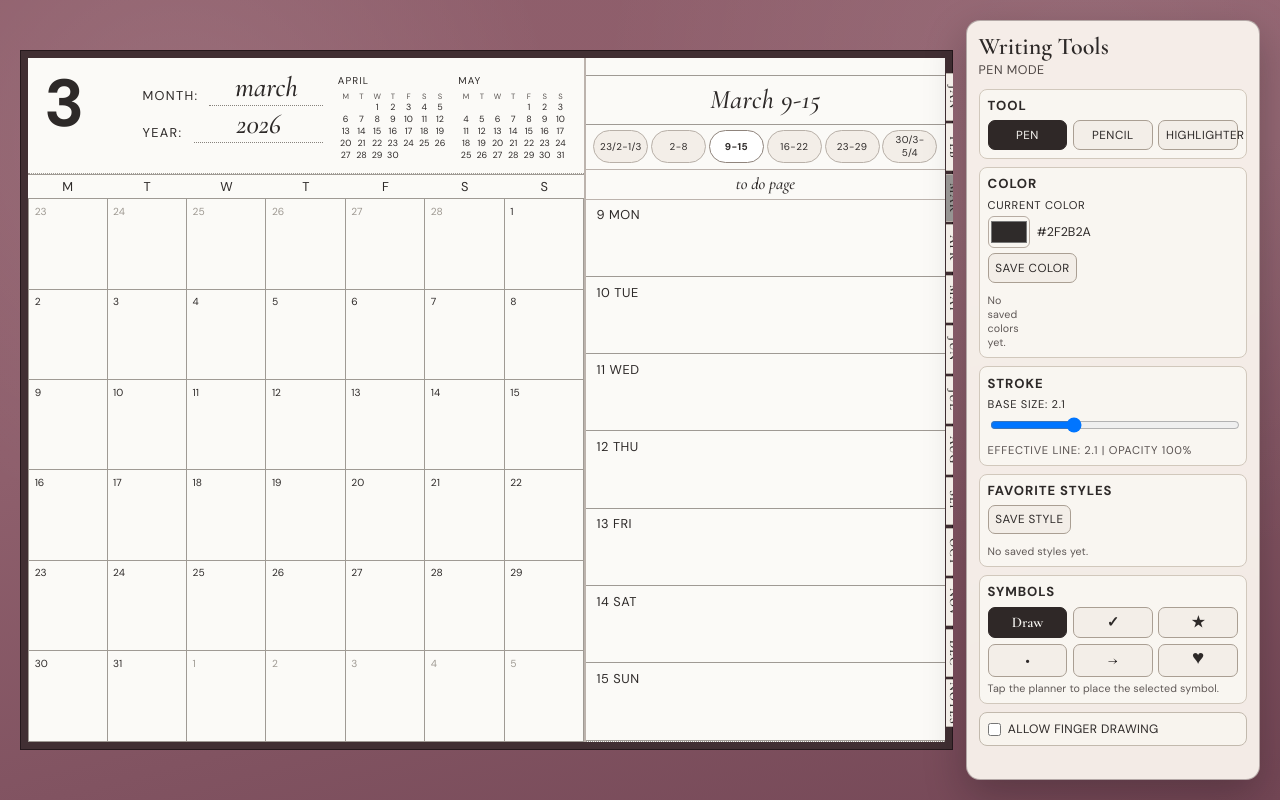
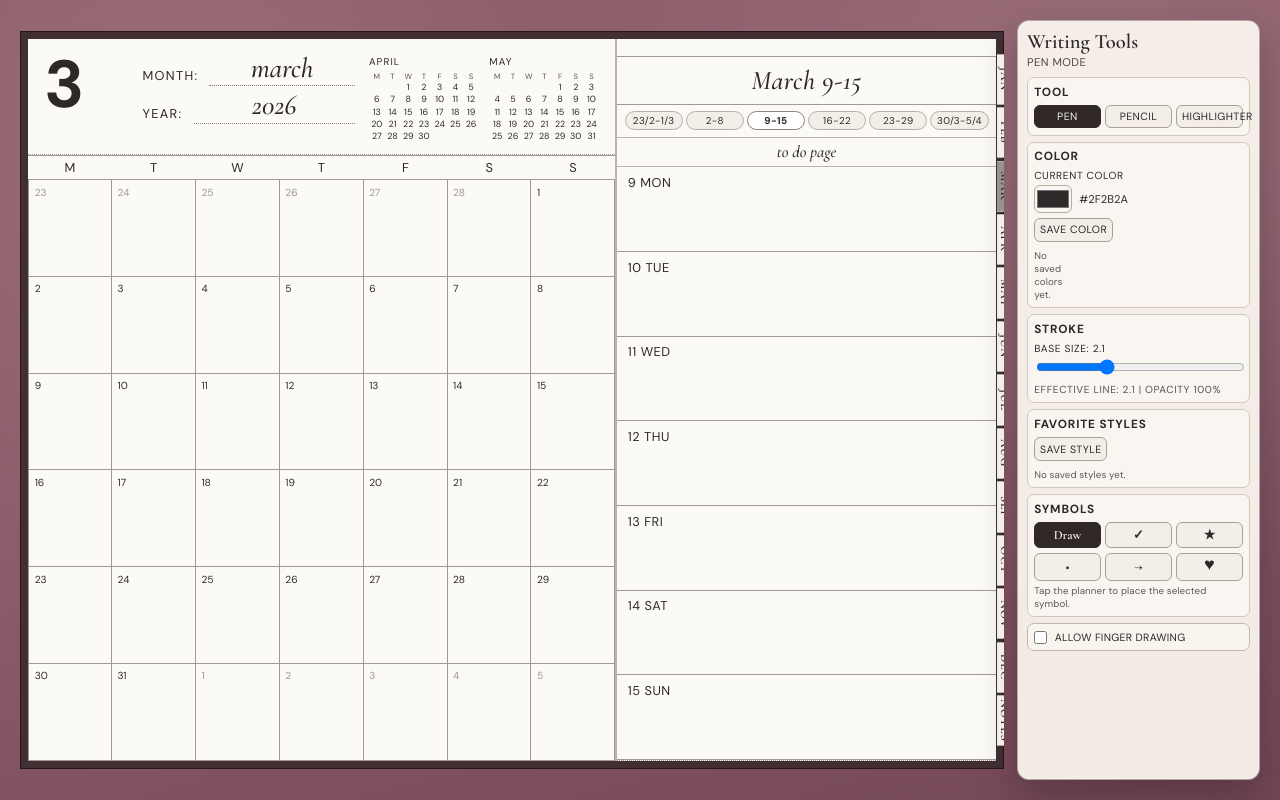
Before and after one commit to MedicD21/MorganPlanner, a React (Vite) app in the folder planner-generator/: page / in a window 1280 px wide. Built offline with nearby package versions, Linux system fonts and the light colour scheme.

Commit message:
feat: enhance MonthlyView with hash-based navigation and active view management

```diff
--- a/planner-generator/src/App.css
+++ b/planner-generator/src/App.css
@@ -15,7 +15,7 @@
   --shell-pad-x: clamp(0.5rem, 1.6vw, 1.25rem);
   --shell-pad-y: clamp(0.5rem, 2vw, 1.25rem);
   --layout-gap: clamp(0.5rem, 1vw, 1rem);
-  --tool-panel-width: clamp(220px, 23vw, 310px);
+  --tool-panel-width: clamp(180px, 19vw, 250px);
   width: 100%;
   height: 100%;
   padding: var(--shell-pad-y) var(--shell-pad-x);
@@ -47,9 +47,9 @@
   max-height: calc(100dvh - (var(--shell-pad-y) * 2));
   background: rgba(251, 246, 240, 0.94);
   border: 1px solid rgba(60, 41, 46, 0.35);
-  border-radius: 14px;
+  border-radius: 12px;
   box-shadow: 0 16px 40px rgba(18, 10, 13, 0.28);
-  padding: 0.8rem 0.75rem;
+  padding: 0.62rem 0.58rem;
   overflow: auto;
   overscroll-behavior: contain;
   backdrop-filter: blur(2px);
@@ -58,13 +58,13 @@
 .ink-toolbar h2 {
   margin: 0;
   font-family: "Cormorant Garamond", "Palatino Linotype", serif;
-  font-size: 1.5rem;
+  font-size: 1.28rem;
   line-height: 1.05;
 }
 
 .ink-toolbar-subtitle {
-  margin: 0.2rem 0 0.65rem;
-  font-size: 0.78rem;
+  margin: 0.16rem 0 0.52rem;
+  font-size: 0.7rem;
   letter-spacing: 0.04em;
   text-transform: uppercase;
   color: #4e4644;
@@ -73,36 +73,36 @@
 .toolbar-section {
   border: 1px solid #d1c8bc;
   background: #f9f6f1;
-  border-radius: 8px;
-  padding: 0.46rem 0.5rem 0.5rem;
-  margin-bottom: 0.52rem;
+  border-radius: 7px;
+  padding: 0.36rem 0.38rem 0.4rem;
+  margin-bottom: 0.38rem;
 }
 
 .toolbar-section h3 {
   margin: 0;
-  font-size: 0.82rem;
+  font-size: 0.74rem;
   letter-spacing: 0.07em;
   text-transform: uppercase;
   font-family: "DM Sans", "Avenir Next", "Segoe UI", sans-serif;
 }
 
 .tool-button-row {
-  margin-top: 0.38rem;
+  margin-top: 0.3rem;
   display: grid;
   grid-template-columns: repeat(3, minmax(0, 1fr));
-  gap: 0.35rem;
+  gap: 0.28rem;
 }
 
 .toolbar-button {
   border: 1px solid #aa9f93;
-  border-radius: 7px;
+  border-radius: 6px;
   background: #f3eee8;
   color: #2d2928;
   font-family: "DM Sans", "Avenir Next", "Segoe UI", sans-serif;
-  font-size: 0.73rem;
+  font-size: 0.66rem;
   letter-spacing: 0.04em;
   text-transform: uppercase;
-  padding: 0.36rem 0.42rem;
+  padding: 0.26rem 0.3rem;
   cursor: pointer;
 }
 
@@ -120,25 +120,25 @@
 }
 
 .toolbar-action-row {
-  margin-top: 0.34rem;
+  margin-top: 0.28rem;
 }
 
 .toolbar-field-label {
   display: block;
-  margin-top: 0.35rem;
-  font-size: 0.7rem;
+  margin-top: 0.28rem;
+  font-size: 0.64rem;
   letter-spacing: 0.06em;
   text-transform: uppercase;
   font-family: "DM Sans", "Avenir Next", "Segoe UI", sans-serif;
 }
 
 .toolbar-effect-label {
-  margin-top: 0.3rem;
+  margin-top: 0.2rem;
   color: #595251;
 }
 
 .color-picker-row {
-  margin-top: 0.26rem;
+  margin-top: 0.2rem;
   display: grid;
   grid-template-columns: auto 1fr;
   gap: 0.45rem;
@@ -146,8 +146,8 @@
 }
 
 .color-picker-row input[type="color"] {
-  width: 42px;
-  height: 32px;
+  width: 38px;
+  height: 28px;
   border: 1px solid #b7aca2;
   border-radius: 6px;
   background: transparent;
@@ -156,20 +156,20 @@
 }
 
 .color-picker-row span {
-  font-size: 0.78rem;
+  font-size: 0.7rem;
   font-family: "DM Sans", "Avenir Next", "Segoe UI", sans-serif;
 }
 
 .toolbar-section input[type="range"] {
   width: 100%;
-  margin-top: 0.35rem;
+  margin-top: 0.25rem;
 }
 
 .swatch-grid {
-  margin-top: 0.38rem;
+  margin-top: 0.26rem;
   display: grid;
   grid-template-columns: repeat(6, minmax(0, 1fr));
-  gap: 0.33rem;
+  gap: 0.24rem;
 }
 
 .swatch-button {
@@ -185,22 +185,22 @@
 }
 
 .style-list {
-  margin-top: 0.35rem;
+  margin-top: 0.24rem;
   display: grid;
-  gap: 0.26rem;
+  gap: 0.2rem;
 }
 
 .style-preset-button {
   border: 1px solid #b7ab9f;
-  border-radius: 7px;
+  border-radius: 6px;
   background: #f5f0ea;
   color: #2d2928;
   display: grid;
   grid-template-columns: minmax(0, 1fr) 24px auto;
   align-items: center;
-  gap: 0.4rem;
-  padding: 0.32rem 0.44rem;
-  font-size: 0.72rem;
+  gap: 0.32rem;
+  padding: 0.25rem 0.33rem;
+  font-size: 0.64rem;
   cursor: pointer;
 }
 
@@ -224,8 +224,8 @@
 
 .toolbar-empty {
   display: block;
-  margin-top: 0.25rem;
-  font-size: 0.67rem;
+  margin-top: 0.2rem;
+  font-size: 0.61rem;
   color: #5f5856;
   letter-spacing: 0.01em;
 }
@@ -233,20 +233,20 @@
 .symbol-button-row .toolbar-button {
   text-transform: none;
   letter-spacing: 0;
-  font-size: 0.92rem;
+  font-size: 0.8rem;
   font-family: "Cormorant Garamond", "Palatino Linotype", serif;
   font-weight: 700;
 }
 
 .toolbar-toggle {
-  margin-top: 0.3rem;
+  margin-top: 0.2rem;
   border: 1px solid #c2b9ad;
-  border-radius: 8px;
-  padding: 0.5rem;
+  border-radius: 7px;
+  padding: 0.4rem;
   display: flex;
   align-items: center;
   gap: 0.45rem;
-  font-size: 0.76rem;
+  font-size: 0.66rem;
   letter-spacing: 0.03em;
   text-transform: uppercase;
   background: #f8f4ee;
@@ -293,17 +293,7 @@
   pointer-events: none;
 }
 
-.planner-previews > .planner-spread:first-child {
-  display: grid;
-  pointer-events: auto;
-}
-
-.planner-previews:has(> .planner-spread:target) > .planner-spread:first-child {
-  display: none;
-  pointer-events: none;
-}
-
-.planner-previews > .planner-spread:target {
+.planner-previews > .planner-spread.is-active {
   display: grid;
   pointer-events: auto;
 }
@@ -804,7 +794,7 @@
 
 @media screen and (max-width: 1200px) {
   .app-shell {
-    --tool-panel-width: clamp(200px, 26vw, 260px);
+    --tool-panel-width: clamp(170px, 24vw, 220px);
   }
 }
 
@@ -817,7 +807,7 @@
     position: absolute;
     top: calc(var(--shell-pad-y) + 0.2rem);
     right: calc(var(--shell-pad-x) + 0.2rem);
-    width: min(230px, 44vw);
+    width: min(200px, 42vw);
     max-height: min(64dvh, 560px);
     z-index: 20;
   }
@@ -837,7 +827,7 @@
 
 @media screen and (max-width: 740px) {
   .ink-toolbar {
-    width: min(210px, 60vw);
+    width: min(185px, 56vw);
   }
 
   .month-tabs {
--- a/planner-generator/src/planner/MonthlyView.tsx
+++ b/planner-generator/src/planner/MonthlyView.tsx
@@ -1,4 +1,4 @@
-import { useRef } from "react";
+import { useEffect, useRef, useState } from "react";
 import {
   MONTH_NAMES,
   WEEKDAY_INITIALS,
@@ -37,6 +37,8 @@ interface MonthTabsProps {
   side: "left" | "right";
   pageSet: string;
   onMonthChange?: (month: number) => void;
+  onOpenMonthWeek?: () => void;
+  onOpenNotes?: () => void;
 }
 
 interface WeekTabsProps {
@@ -48,6 +50,7 @@ interface WeekTabsProps {
 }
 
 const NOTES_RULED_LINE_COUNT = 24;
+type SpreadView = "month-week" | "planning" | "notes";
 
 function getMonthWeekId(
   pageSet: string,
@@ -115,6 +118,8 @@ function MonthTabs({
   side,
   pageSet,
   onMonthChange,
+  onOpenMonthWeek,
+  onOpenNotes,
 }: MonthTabsProps) {
   return (
     <div className={`month-tabs month-tabs-${side}`} aria-label="Month tabs">
@@ -131,6 +136,7 @@ function MonthTabs({
             onClick={
               onMonthChange
                 ? () => {
+                    onOpenMonthWeek?.();
                     onMonthChange(monthValue);
                   }
                 : undefined
@@ -147,6 +153,9 @@ function MonthTabs({
         <a
           className="month-tab month-tab-notes"
           href={`#${getNotesPageId(pageSet, activeMonth)}`}
+          onClick={() => {
+            onOpenNotes?.();
+          }}
           title="Go to notes"
         >
           NOTES
@@ -231,6 +240,7 @@ export default function MonthlyView({
   onMonthChange,
   onWeekIndexChange,
 }: MonthlyViewProps) {
+  const [activeView, setActiveView] = useState<SpreadView>("month-week");
   const calendarData = generateCalendar(year, month);
   const safeWeekIndex = Math.max(
     0,
@@ -249,13 +259,73 @@ export default function MonthlyView({
 
   const weekTitle = formatWeekRange(selectedWeek);
 
+  const monthWeekId = getMonthWeekId(pageSet, month, safeWeekIndex);
+  const planningId = getPlanningId(pageSet, month);
+  const notesPageId = getNotesPageId(pageSet, month);
+
+  useEffect(() => {
+    const parseHash = () => {
+      const hash = window.location.hash;
+
+      if (!hash) {
+        setActiveView("month-week");
+        return;
+      }
+
+      if (hash === `#${planningId}`) {
+        setActiveView("planning");
+        return;
+      }
+
+      if (hash === `#${notesPageId}`) {
+        setActiveView("notes");
+        return;
+      }
+
+      const escapedPageSet = pageSet.replace(/[.*+?^${}()|[\]\\]/g, "\\$&");
+      const monthWeekPattern = new RegExp(`^#${escapedPageSet}-month-(\\d+)-week-(\\d+)$`);
+      const match = hash.match(monthWeekPattern);
+
+      if (!match) {
+        setActiveView("month-week");
+        return;
+      }
+
+      const hashMonth = Number.parseInt(match[1], 10);
+      const hashWeek = Number.parseInt(match[2], 10);
+      const clampedWeek = Math.max(0, Math.min(calendarData.weeks.length - 1, hashWeek));
+
+      setActiveView("month-week");
+
+      if (Number.isFinite(hashMonth) && hashMonth >= 1 && hashMonth <= 12 && hashMonth !== month) {
+        onMonthChange?.(hashMonth);
+      }
+
+      if (Number.isFinite(clampedWeek) && clampedWeek !== safeWeekIndex) {
+        onWeekIndexChange?.(clampedWeek);
+      }
+    };
+
+    parseHash();
+    window.addEventListener("hashchange", parseHash);
+
+    return () => {
+      window.removeEventListener("hashchange", parseHash);
+    };
+  }, [
+    calendarData.weeks.length,
+    month,
+    notesPageId,
+    onMonthChange,
+    onWeekIndexChange,
+    pageSet,
+    planningId,
+    safeWeekIndex,
+  ]);
+
   if (!showMonthWeek && !showNotes) {
     return null;
   }
-
-  const monthWeekId = getMonthWeekId(pageSet, month, safeWeekIndex);
-  const planningId = getPlanningId(pageSet, month);
-  const notesPageId = getNotesPageId(pageSet, month);
 
   const handleWeekSwipeStart = (event: React.PointerEvent<HTMLElement>) => {
     if (event.pointerType !== "touch") {
@@ -302,7 +372,10 @@ export default function MonthlyView({
   return (
     <div className="planner-previews">
       {showMonthWeek ? (
-        <section id={monthWeekId} className="planner-spread">
+        <section
+          id={monthWeekId}
+          className={activeView === "month-week" ? "planner-spread is-active" : "planner-spread"}
+        >
           <article className="planner-paper month-paper">
             <header className="month-header">
               <div className="month-number">{month}</div>
@@ -375,6 +448,12 @@ export default function MonthlyView({
               side="right"
               pageSet={pageSet}
               onMonthChange={onMonthChange}
+              onOpenMonthWeek={() => {
+                setActiveView("month-week");
+              }}
+              onOpenNotes={() => {
+                setActiveView("notes");
+              }}
             />
             <header className="week-header">{weekTitle}</header>
             <WeekTabs
@@ -387,6 +466,9 @@ export default function MonthlyView({
             <a
               className="spread-link to-planning-link"
               href={`#${planningId}`}
+              onClick={() => {
+                setActiveView("planning");
+              }}
               title="Go to planning page"
             >
               to do page
@@ -407,7 +489,14 @@ export default function MonthlyView({
       ) : null}
 
       {showNotes ? (
-        <section id={planningId} className="planner-spread notes-spread">
+        <section
+          id={planningId}
+          className={
+            activeView === "planning"
+              ? "planner-spread notes-spread is-active"
+              : "planner-spread notes-spread"
+          }
+        >
           <article className="planner-paper notes-left-paper">
             <div className="notes-left-top">
               <span>to do today</span>
@@ -445,6 +534,12 @@ export default function MonthlyView({
                   side="right"
                   pageSet={pageSet}
                   onMonthChange={onMonthChange}
+                  onOpenMonthWeek={() => {
+                    setActiveView("month-week");
+                  }}
+                  onOpenNotes={() => {
+                    setActiveView("notes");
+                  }}
                 />
               </div>
             </div>
@@ -462,7 +557,14 @@ export default function MonthlyView({
       ) : null}
 
       {showNotes ? (
-        <section id={notesPageId} className="planner-spread notes-page-spread">
+        <section
+          id={notesPageId}
+          className={
+            activeView === "notes"
+              ? "planner-spread notes-page-spread is-active"
+              : "planner-spread notes-page-spread"
+          }
+        >
           <article className="planner-paper notes-ruled-paper">
             <header className="notes-page-header">notes</header>
             <div className="ruled-notes-body">
@@ -491,6 +593,12 @@ export default function MonthlyView({
               side="right"
               pageSet={pageSet}
               onMonthChange={onMonthChange}
+              onOpenMonthWeek={() => {
+                setActiveView("month-week");
+              }}
+              onOpenNotes={() => {
+                setActiveView("notes");
+              }}
             />
             <InkLayer
               pageId={`${pageSet}-ink-${year}-month-${month}-notes-right`}
```
